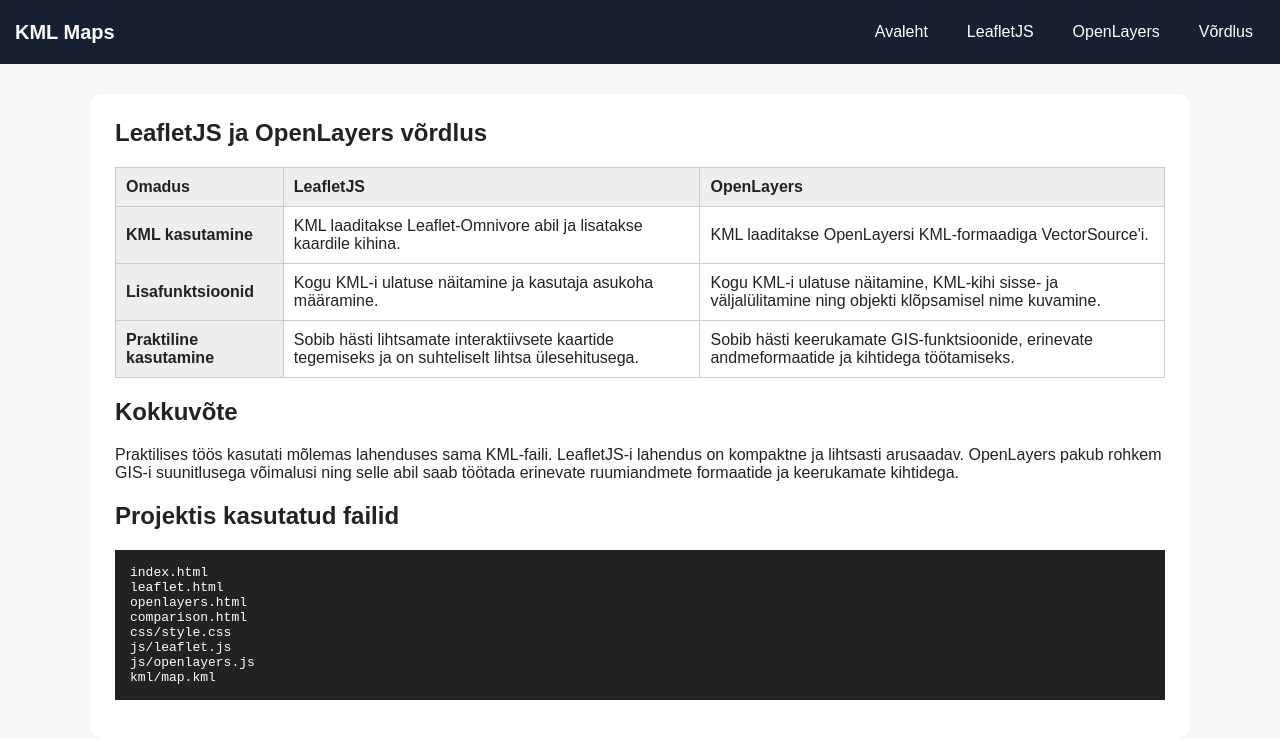
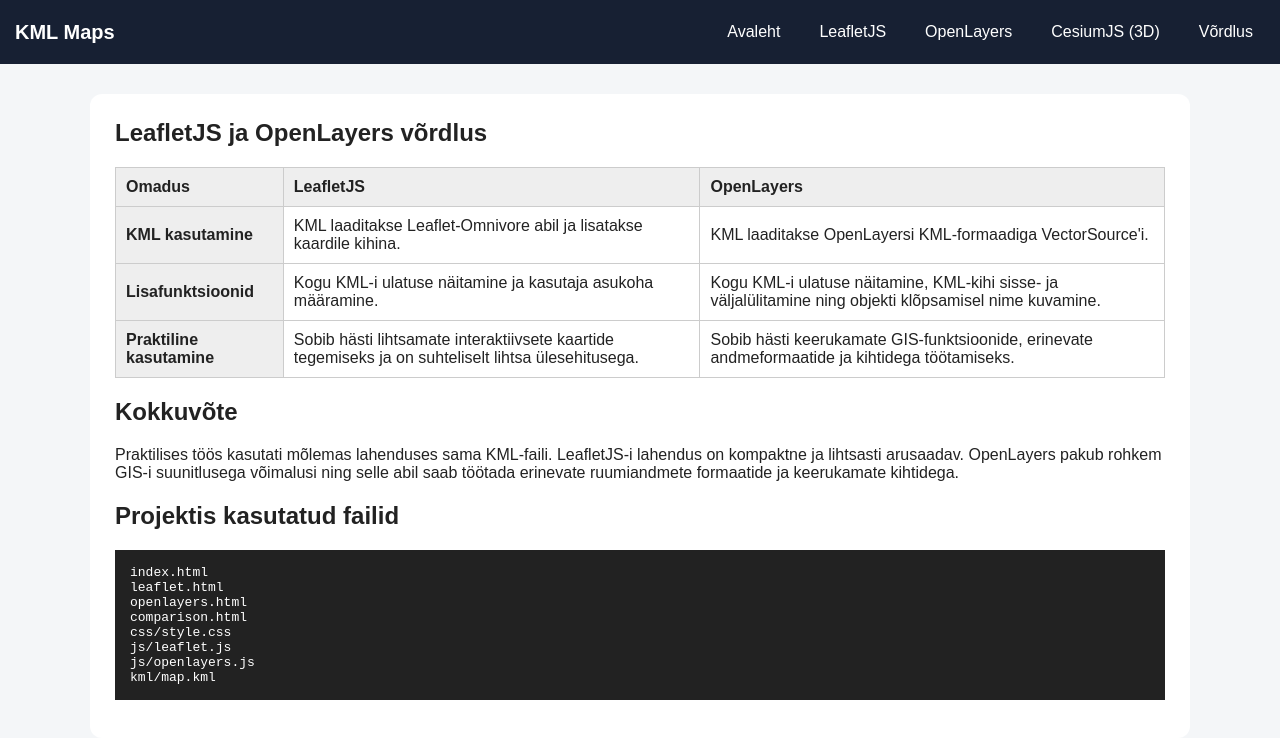
Before and after one commit to AdrianaPikaljov/kml, a plain HTML site: page comparison.html in a window 1280 px wide. Drawn offline with Linux system fonts and the light colour scheme.

Commit message:
#88740_nav_menyy_uuendus

```diff
--- a/comparison.html
+++ b/comparison.html
@@ -13,11 +13,11 @@
 
 <nav>
     <div class="logo">KML Maps</div>
-
     <a href="index.html">Avaleht</a>
     <a href="leaflet.html">LeafletJS</a>
     <a href="openlayers.html">OpenLayers</a>
-    <a href="comparison.html" aria-current="page">Võrdlus</a>
+    <a href="cesium.html">CesiumJS (3D)</a>
+    <a href="comparison.html">Võrdlus</a>
 </nav>
 
 <main class="container">
```
Also changed, not shown: index.html (+1 -0 lines), leaflet.html (+1 -0 lines), openlayers.html (+1 -1 lines).
